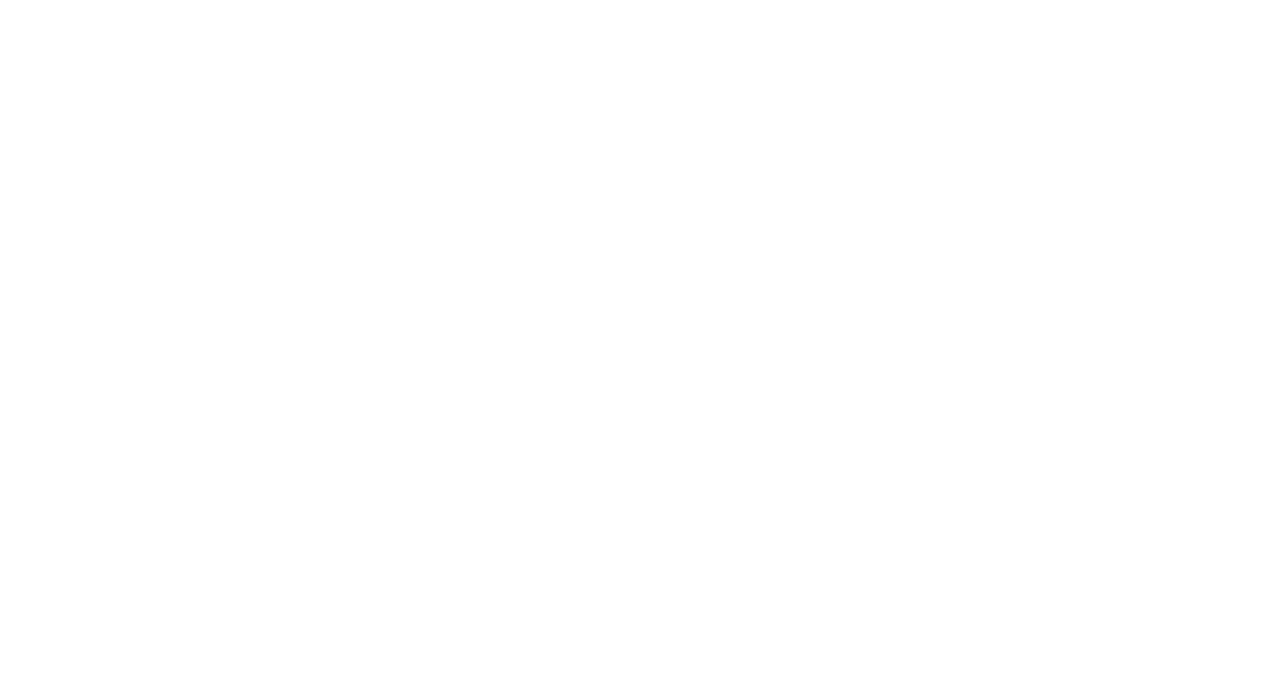
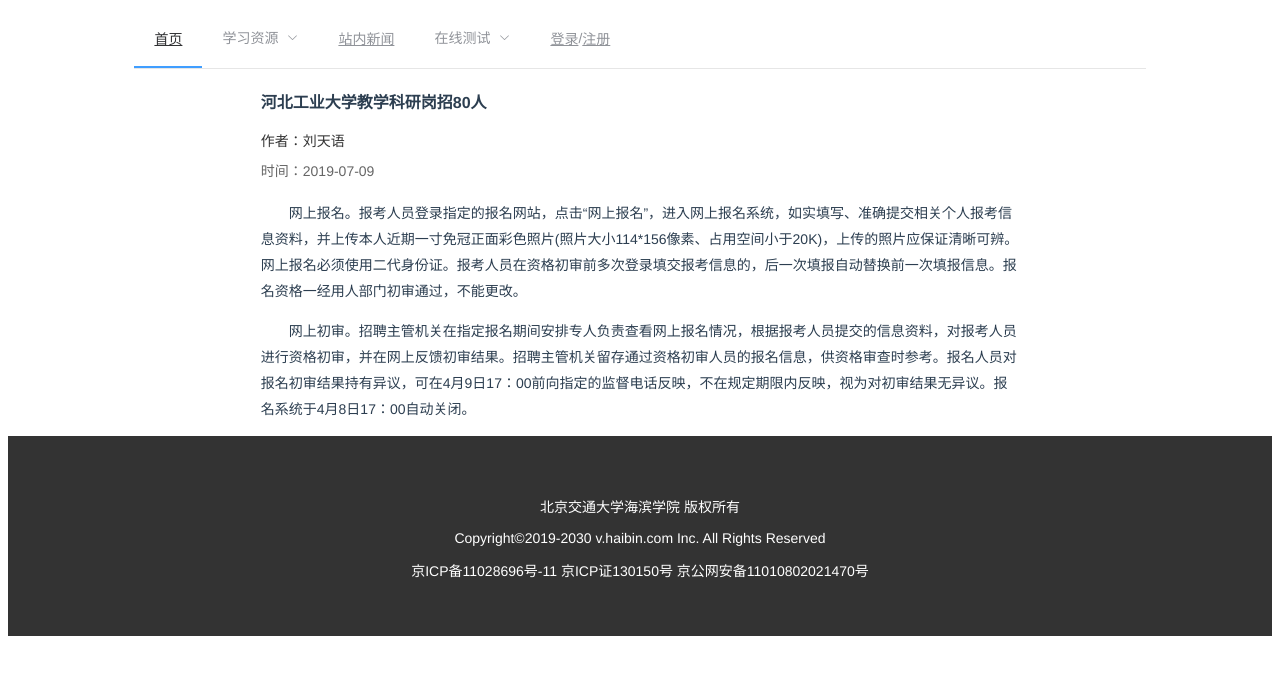
Before and after one commit to studysuper/learnning_platform, a Vue app: page /newsDetail in a window 1280 px wide. Shown: the top 674 px of the page. Built offline with nearby package versions, Linux system fonts and the light colour scheme.

Commit message:
添加链接

```diff
--- a/src/components/nav/header.vue
+++ b/src/components/nav/header.vue
@@ -6,19 +6,19 @@
       mode="horizontal"
       @select="handleSelect"
     >
-      <el-menu-item index="1">首页</el-menu-item>
+      <el-menu-item index="1"><a href="/">首页</a></el-menu-item>
       <el-submenu index="2">
         <template slot="title">学习资源</template>
         <el-menu-item index="2-1">学习资料</el-menu-item>
         <el-menu-item index="2-2">在线视频</el-menu-item>
       </el-submenu>
-      <el-menu-item index="3">站内新闻</el-menu-item>
+      <el-menu-item index="3"><a href="/news">站内新闻</a></el-menu-item>
       <el-submenu index="4">
         <template slot="title">在线测试</template>
-        <el-menu-item index="4-1"><router-link to="/xingceMenu">行测测试</router-link></el-menu-item>
-        <el-menu-item index="4-2"><router-link to="/shenlunMenu">申论测试</router-link></el-menu-item>
+        <el-menu-item index="4-1"><a href="/xingceMenu">行测测试</a></el-menu-item>
+        <el-menu-item index="4-2"><a href="/shenlunMenu">申论测试</a></el-menu-item>
       </el-submenu>
-      <el-menu-item index="5"><a>登录</a>/<a>注册</a></el-menu-item>
+      <el-menu-item index="5"><a href="/login">登录</a>/<a href="/login">注册</a></el-menu-item>
     </el-menu>
   </div>
 </template>
--- a/src/components/nav/login.vue
+++ b/src/components/nav/login.vue
@@ -15,7 +15,10 @@
           placeholder="密码："
           ref="pwd"
         >
-        <div class="login_btn" @click="register">登录</div>
+        <div
+          class="login_btn"
+          @click="register"
+        >登录</div>
       </div>
     </div>
     <footerBar class="footerBar"></footerBar>
@@ -27,33 +30,35 @@
 import footerBar from "@/components/nav/footer";
 export default {
   data() {
-    return {
-
-    };
+    return {};
   },
-  mounted(){
+  mounted() {
     // console.log(this.$axios);
   },
-  methods:{
-    register:function(){
+  methods: {
+    register: function() {
       let user = this.$refs.user.value;
       let pwd = this.$refs.pwd.value;
-      console.log(user+"  "+pwd)
-      let url = 'http://localhost:80/front/froUser/save';
-      this.$axios.post(url,{
-        userName:user,
-        password:pwd
-      }).then(function(res){
+      let param = {
+        userName: user,
+        password: pwd
+      };
+      console.log(user + "  " + pwd);
+      let url = "http://localhost:80/front/froUser/save";
+      this.$axios
+        .post(url,JSON.stringify(param))
+        .then(function(res) {
           console.log(res);
-      }).catch(function(error){
+        })
+        .catch(function(error) {
           console.log(error);
-      })
+        });
     }
   },
   components: {
     headBar,
     footerBar
-  },
+  }
 };
 </script>
 
--- /dev/null
+++ b/src/components/news/news_detail.vue
@@ -0,0 +1,59 @@
+<template>
+  <div class="news_detail">
+    <div class="menu_header">
+      <headBar></headBar>
+    </div>
+    <div class="news_detail_box">
+      <h2 class="news_tit">河北工业大学教学科研岗招80人</h2>
+      <span class="news_author">作者：刘天语</span>
+      <span class="news_date">时间：2019-07-09</span>
+      <p>网上报名。报考人员登录指定的报名网站，点击“网上报名”，进入网上报名系统，如实填写、准确提交相关个人报考信息资料，并上传本人近期一寸免冠正面彩色照片(照片大小114*156像素、占用空间小于20K)，上传的照片应保证清晰可辨。网上报名必须使用二代身份证。报考人员在资格初审前多次登录填交报考信息的，后一次填报自动替换前一次填报信息。报名资格一经用人部门初审通过，不能更改。</p>
+      <p>网上初审。招聘主管机关在指定报名期间安排专人负责查看网上报名情况，根据报考人员提交的信息资料，对报考人员进行资格初审，并在网上反馈初审结果。招聘主管机关留存通过资格初审人员的报名信息，供资格审查时参考。报名人员对报名初审结果持有异议，可在4月9日17：00前向指定的监督电话反映，不在规定期限内反映，视为对初审结果无异议。报名系统于4月8日17：00自动关闭。</p>
+    </div>
+    <footerBar></footerBar>
+  </div>
+</template>
+<script>
+import headBar from "@/components/nav/header";
+import footerBar from "@/components/nav/footer";
+export default {
+  components: {
+    headBar,
+    footerBar
+  }
+};
+</script>
+
+<style>
+.menu_header {
+  width: 80%;
+  margin: auto;
+}
+.news_detail_box {
+  width: 60%;
+  margin: auto;
+  margin-top: 20px;
+}
+.news_tit {
+    font-size: 16px;
+}
+.news_author {
+    font-size: 14px;
+    color: #333;
+    display: block;
+    height: 30px;
+    line-height: 30px;
+}
+.news_date {
+    font-size: 14px;
+    color: #666;
+    display: block;
+    height: 30px;
+    line-height: 30px;
+}
+.news_detail_box p {
+    font-size: 14px;
+    text-indent: 2em;
+    line-height: 26px;
+}
+</style>
--- a/src/router/index.js
+++ b/src/router/index.js
@@ -9,7 +9,8 @@
 import xingceSprint from '@/components/test/xingce_menu_sprint'
 import xingceSpecial from '@/components/test/xingce_menu_special'
 import xingceTest from '@/components/test/xingce_test'
-import news from '@/components/nav/news'
+import news from '@/components/news/news'
+import newsDetail from '@/components/news/news_detail'
 
 Vue.use(Router)
 
@@ -65,6 +66,11 @@
       path: '/news',
       name: 'news',
       component: news
+    },
+    {
+      path: '/newsDetail',
+      name: 'newsDetail',
+      component: newsDetail
     }
   ]
 })
```
Also changed, not shown: 1 other file (tests, documents, lock files or other folders). Lines whose indentation alone changed are shown as unchanged.
